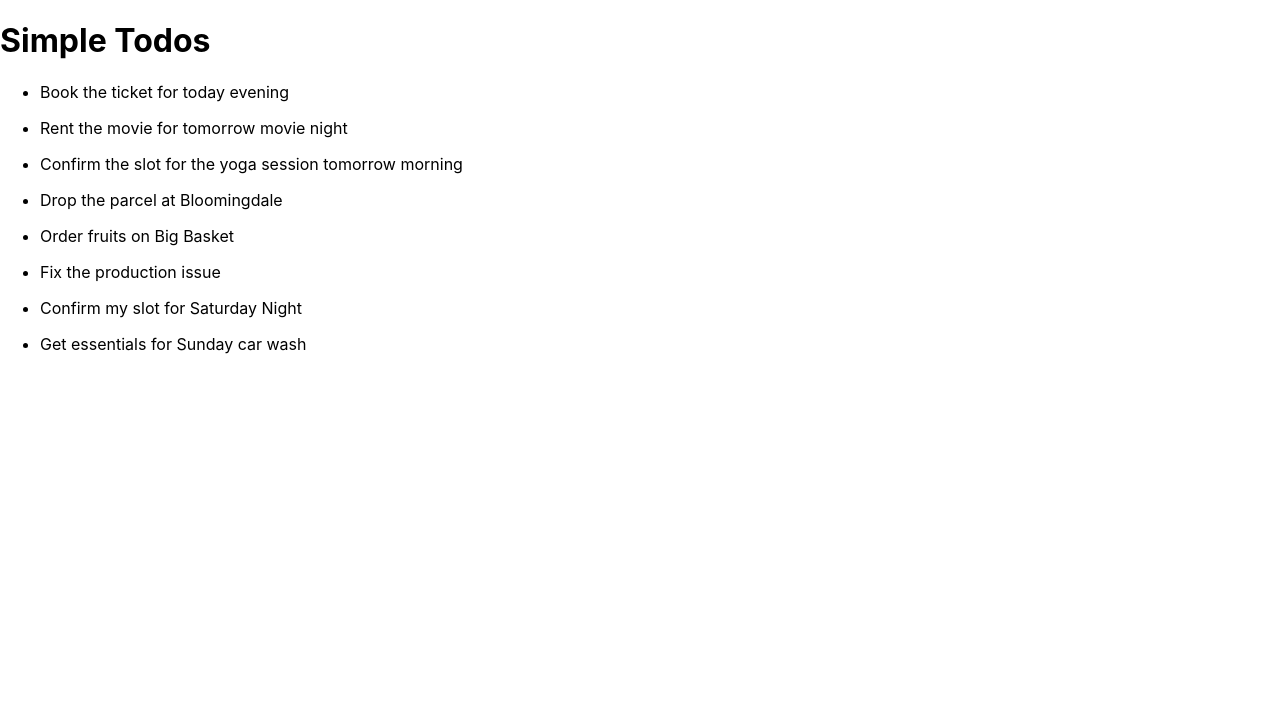
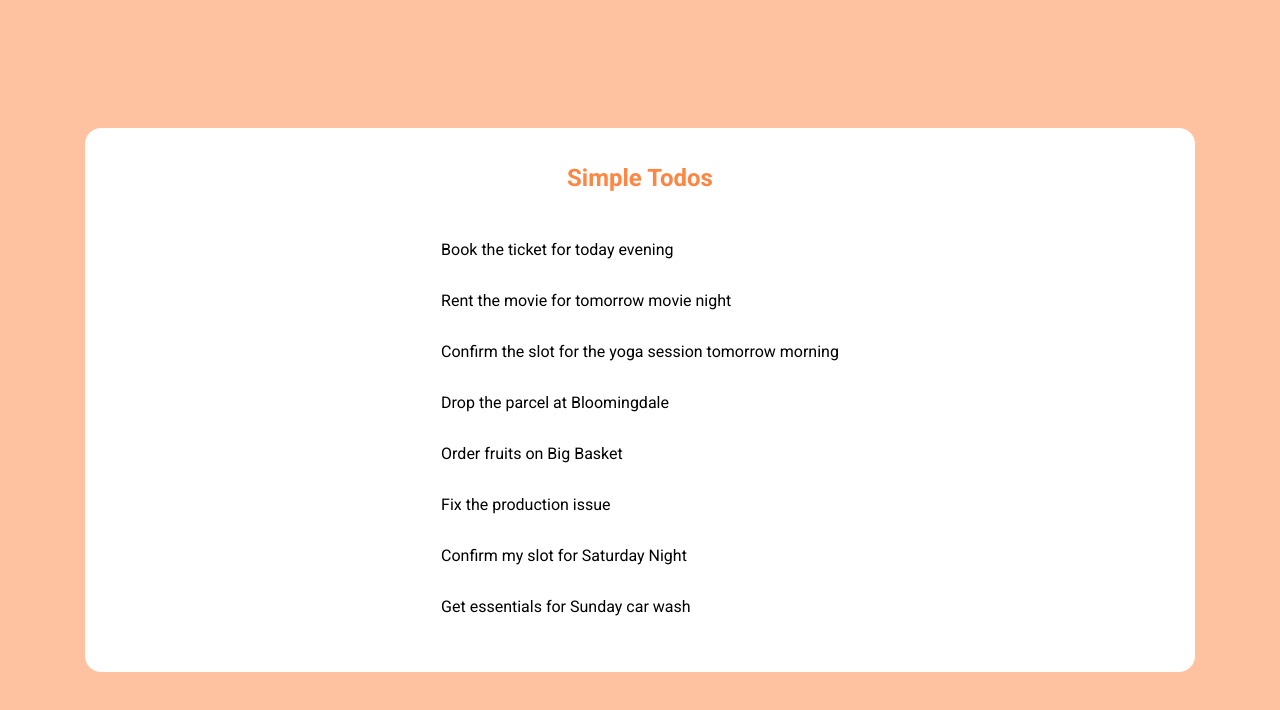
Before and after one commit to vineethsankre/React-Simple-Todos, a React (Create React App) app: page / in a window 1280 px wide. Shown: the top 710 px of the page. Built offline with nearby package versions, Linux system fonts and the light colour scheme; a web font is replaced by a local one.

Commit message:
Styling added

```diff
--- a/src/components/SimpleTodos/index.css
+++ b/src/components/SimpleTodos/index.css
@@ -1 +1,32 @@
-/* Write your CSS here */
+.app-container {
+  display: flex;
+  justify-content: center;
+  align-items: center;
+  background-color: #ffc2a0;
+  height: 100vh;
+}
+
+.simple-todos-container {
+  background-color: #fff;
+  border-radius: 16px;
+  width: 90%;
+  padding: 24px;
+  margin-top: 48px;
+  margin-bottom: 48px;
+  max-width: 1110px;
+  display: flex;
+  flex-direction: column;
+  align-items: center;
+}
+.heading{
+  color: #ff8542;
+  font-family: "Roboto";
+  font-size: 24px;
+  font-weight: 700;
+  margin-top: 12px;
+  margin-bottom: 16px;
+}
+
+.todos-list {
+  padding-left: 0px;
+}
--- a/src/components/SimpleTodos/index.js
+++ b/src/components/SimpleTodos/index.js
@@ -1,5 +1,6 @@
 import {Component} from 'react'
 import TodoItem from '../TodoItem'
+import './index.css'
 
 const initialTodosList = [
   {
@@ -47,7 +48,7 @@ class SimpleTodos extends Component {
     return (
       <div className="app-container">
         <div className="simple-todos-container">
-          <h1>Simple Todos</h1>
+          <h1 className="heading">Simple Todos</h1>
           <ul className="todos-list">
             {todosList.map(eachTodo => (
               <TodoItem key={eachTodo.id} todoDetails={eachTodo} />
--- a/src/components/TodoItem/index.css
+++ b/src/components/TodoItem/index.css
@@ -1 +1,11 @@
-/* Write your CSS here */
+.todo-item {
+  display: flex;
+  align-items: center;
+  list-style-type: none;
+}
+
+.title{
+    color: #000;
+    font-family: "Roboto";
+    font-size: 16px;
+}
--- a/src/components/TodoItem/index.js
+++ b/src/components/TodoItem/index.js
@@ -1,10 +1,12 @@
+import './index.css'
+
 const TodoItem = props => {
   const {todoDetails} = props
   const {id, title} = todoDetails
 
   return (
-    <li>
-      <p>{title}</p>
+    <li className="todo-item">
+      <p className="title">{title}</p>
     </li>
   )
 }
```
